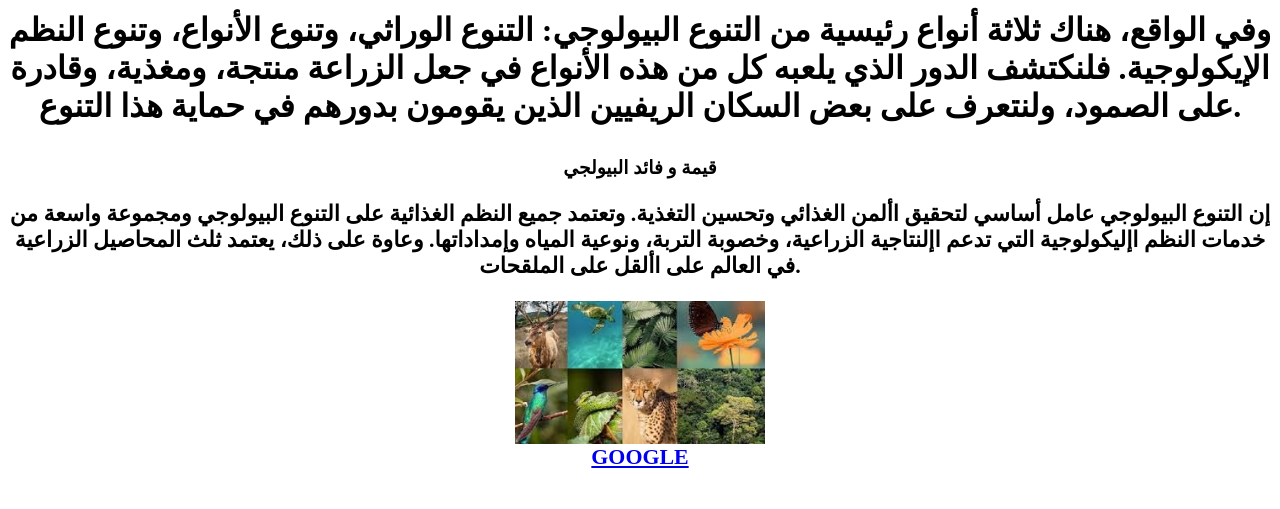
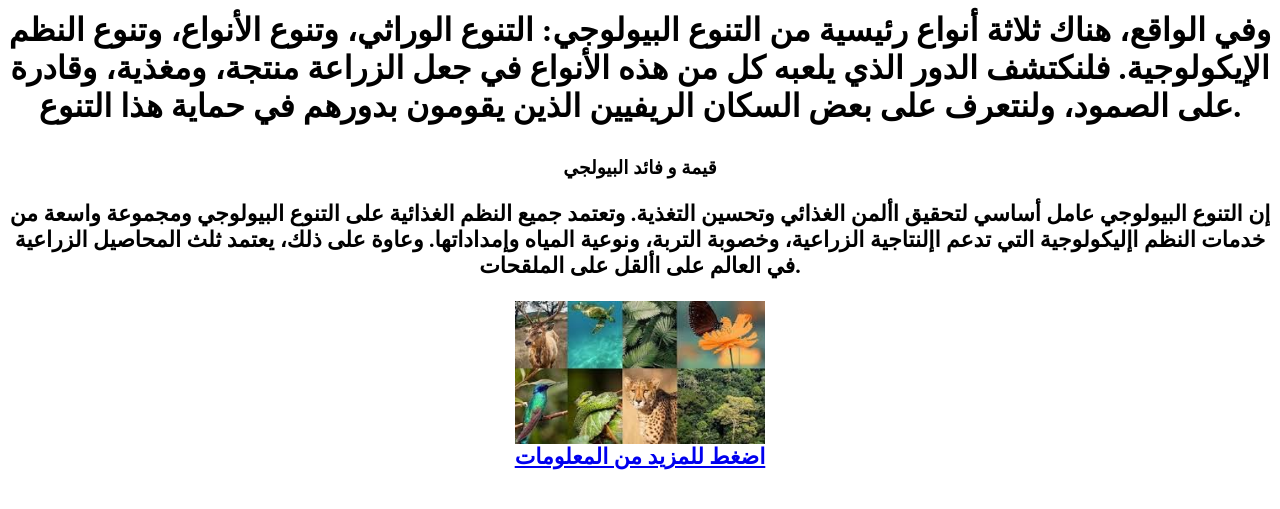
Before and after one commit to mostafaa-khattab/biodiversity, a plain HTML site: page index.html in a window 1280 px wide. Shown: the part 245-754 px from the top of the page. Drawn offline with Linux system fonts and the light colour scheme.

Commit message:
Update index.html

```diff
--- a/index.html
+++ b/index.html
@@ -12,5 +12,5 @@
 <P>إن التنوع البيولوجي عامل أساسي لتحقيق األمن الغذائي وتحسين التغذية. وتعتمد جميع النظم الغذائية على التنوع البيولوجي ومجموعة واسعة من خدمات النظم اإليكولوجية التي تدعم اإلنتاجية الزراعية، وخصوبة التربة، ونوعية المياه وإمداداتها. وعاوة على ذلك، يعتمد ثلث المحاصيل الزراعية في العالم على األقل على الملقحات.<P/>
 <IMG SRC="download.jpg" width="250"/>
 <BR>
-<A href=https://www.google.com/search?q=%D8%A7%D9%84%D8%AA%D9%86%D9%88%D8%B9+%D8%A7%D9%84%D8%A8%D9%8A%D9%88%D9%84%D9%88%D8%AC%D9%8A>GOOGLE<a/>
+<A href=https://www.google.com/search?q=%D8%A7%D9%84%D8%AA%D9%86%D9%88%D8%B9+%D8%A7%D9%84%D8%A8%D9%8A%D9%88%D9%84%D9%88%D8%AC%D9%8A>اضغط للمزيد من المعلومات<a/>
 </div>
```
